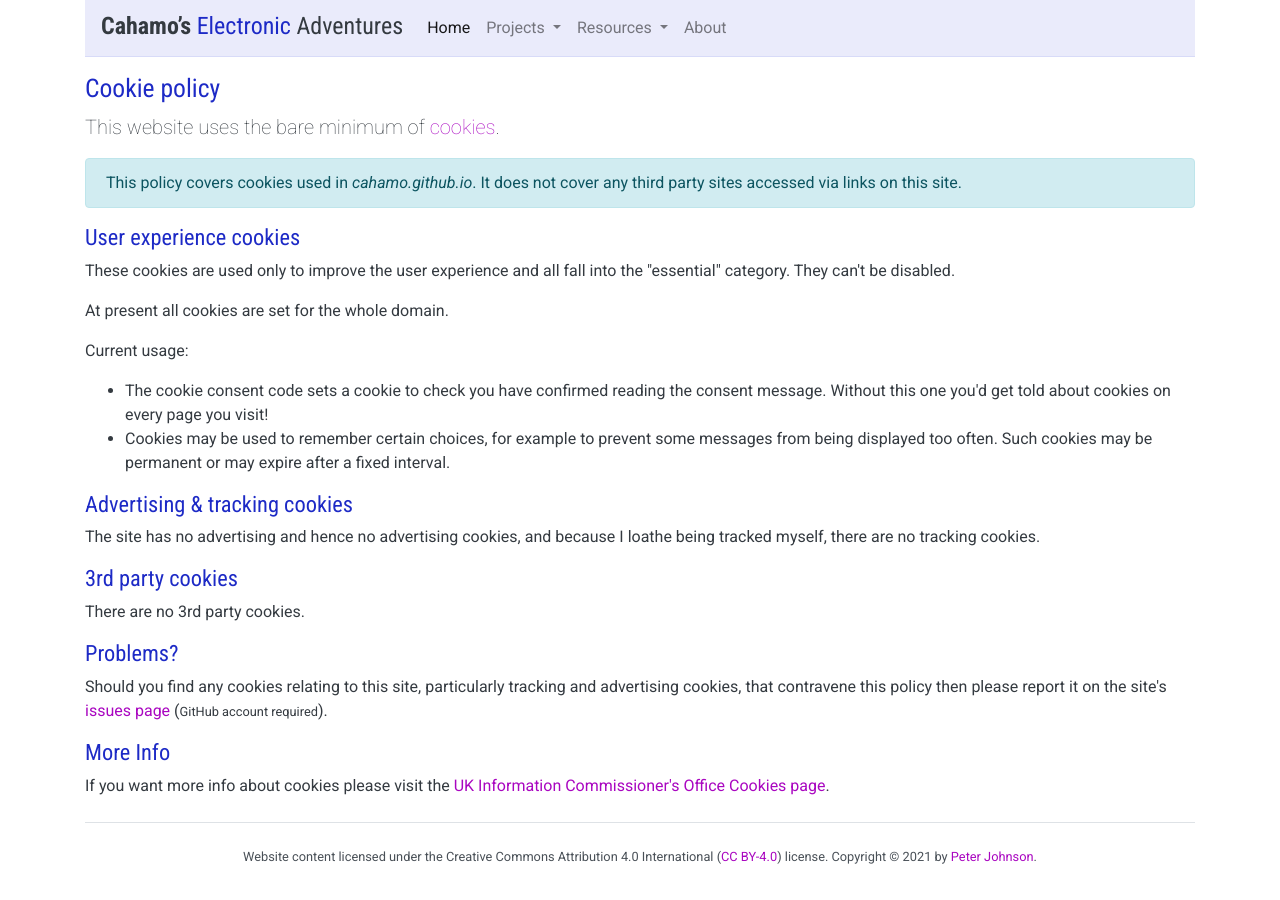
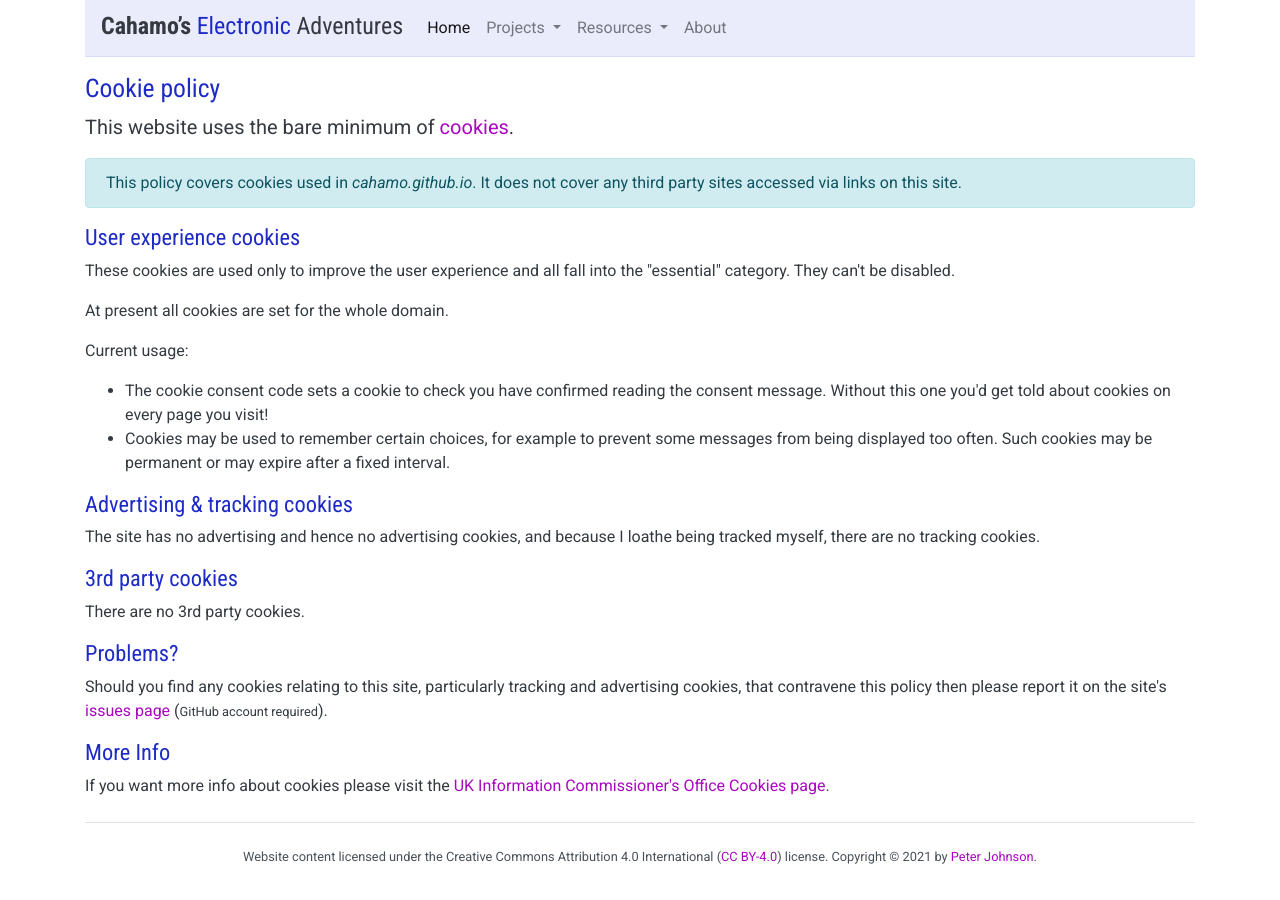
Before and after one commit to cahamo/cahamo.github.io, a Jekyll site: the page built from cookies.html, in a window 1280 px wide. Built offline with Jekyll 4.4.1, drawn with Linux system fonts in a browser that asks for light colours; comment, search, counter and statistics services are not loaded.

Commit message:
Change font weight of BS4 .lead CSS class

```diff
--- a/_sass/_theme.scss
+++ b/_sass/_theme.scss
@@ -71,6 +71,10 @@ b {
     font-weight: bold;
 }
 
+.lead {
+    font-weight: normal;
+}
+
 .carousel-control-next-icon,
 .carousel-control-prev-icon {
     background-color: $color-secondary-2;
```
